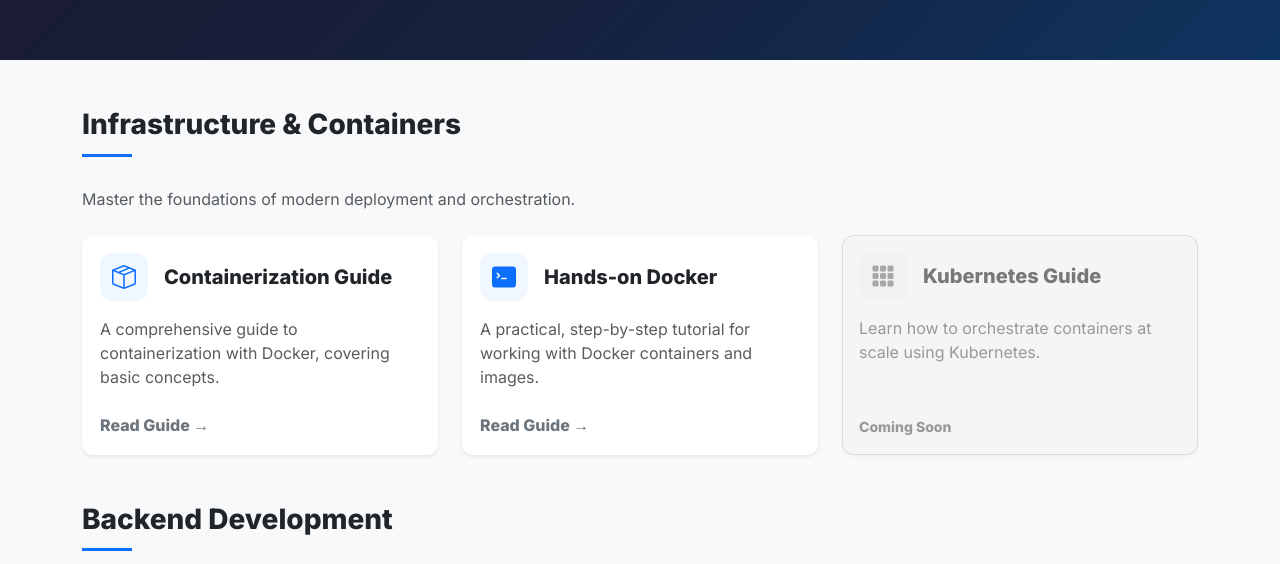
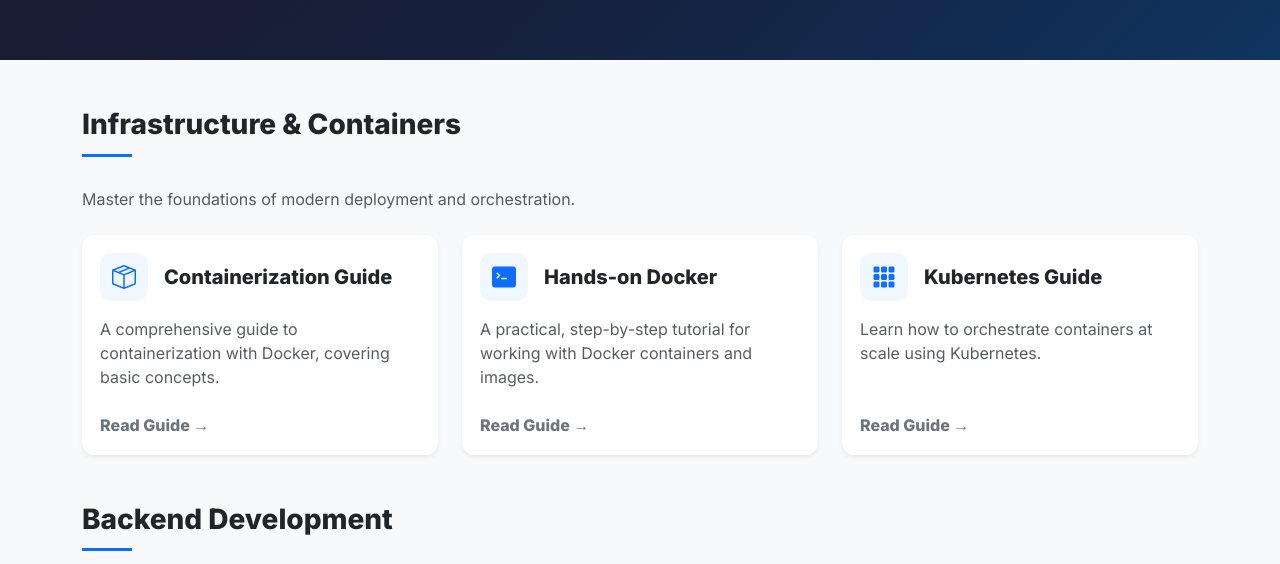
Before and after one commit to sds-edu/sds-edu.github.io, a website: page toolbox.html in a window 1280 px wide. Shown: the part 236-800 px from the top of the page. Drawn offline with Linux system fonts and the light colour scheme.

Commit message:
Enable K8s guide in website

```diff
--- a/toolbox.html
+++ b/toolbox.html
@@ -73,7 +73,7 @@
           </div>
           <!-- Kubernetes Guide -->
           <div class="col-md-6 col-lg-4">
-            <div class="card h-100 shadow-sm resource-card-unavailable">
+            <div class="card h-100 shadow-sm resource-card-available">
               <div class="card-body">
                 <div class="d-flex align-items-center mb-3">
                   <div class="icon-box">
@@ -93,7 +93,8 @@
                 </p>
               </div>
               <div class="card-footer bg-transparent border-0 pb-3">
-                <span class="text-muted small fw-bold">Coming Soon</span>
+                <a href="https://sds-edu.github.io/SDS-Kubernetes-Guide/"
+                   class="guide-link fw-bold text-decoration-none stretched-link">Read Guide &rarr;</a>
               </div>
             </div>
           </div>
```
